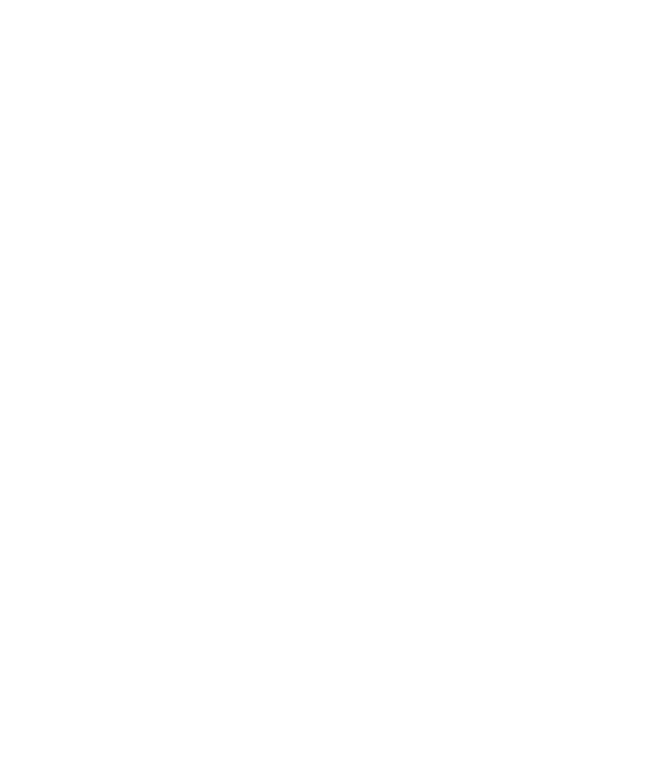
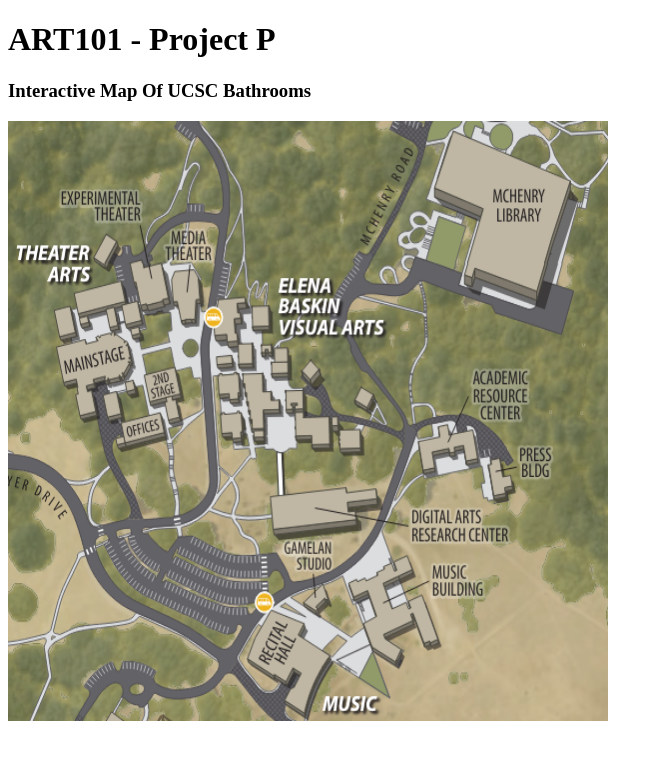
Before and after one commit to fboongal/Project-P, a plain HTML site: page index.html in a window 1280 px wide. Shown: the whole page, without its empty margins (0-663 px from the left). Drawn offline with nearby package versions, Linux system fonts and the light colour scheme.

Commit message:
work on homepage HTML
added in an image for the map, and a folder for images.

```diff
--- a/index.html
+++ b/index.html
@@ -9,9 +9,15 @@
     <script type="text/javascript" src="./js/homepage.js" DEFER></script>
     <title>Project P</title>
 </head>
-<main>
-    <section>
+<body>
+   <h1>ART101 - Project P</h1>
+    <h3>Interactive Map Of UCSC Bathrooms</h3>
 
-    </section>
-</main>
+    <div class="map">
+    <img src="./images/ucscmap.PNG" alt="Interactive Map"
+    width="600" height="600">
+    </div>
+    <div class="pins">
+    </div>
+</body>
 </html>
```
Also changed, not shown: images/ucscmap.PNG (added).
